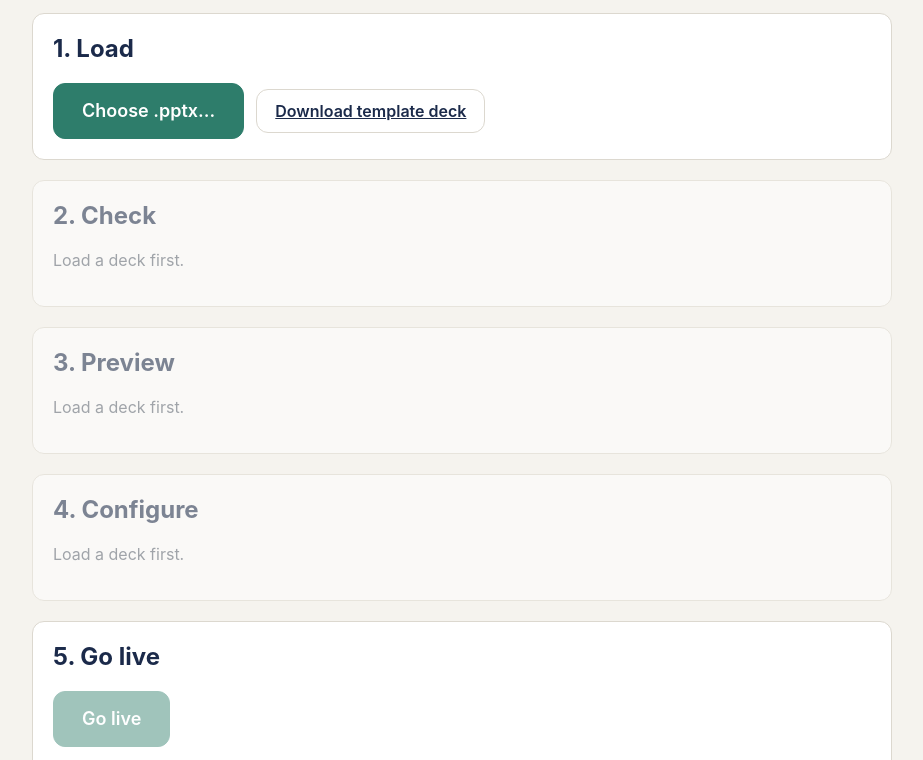
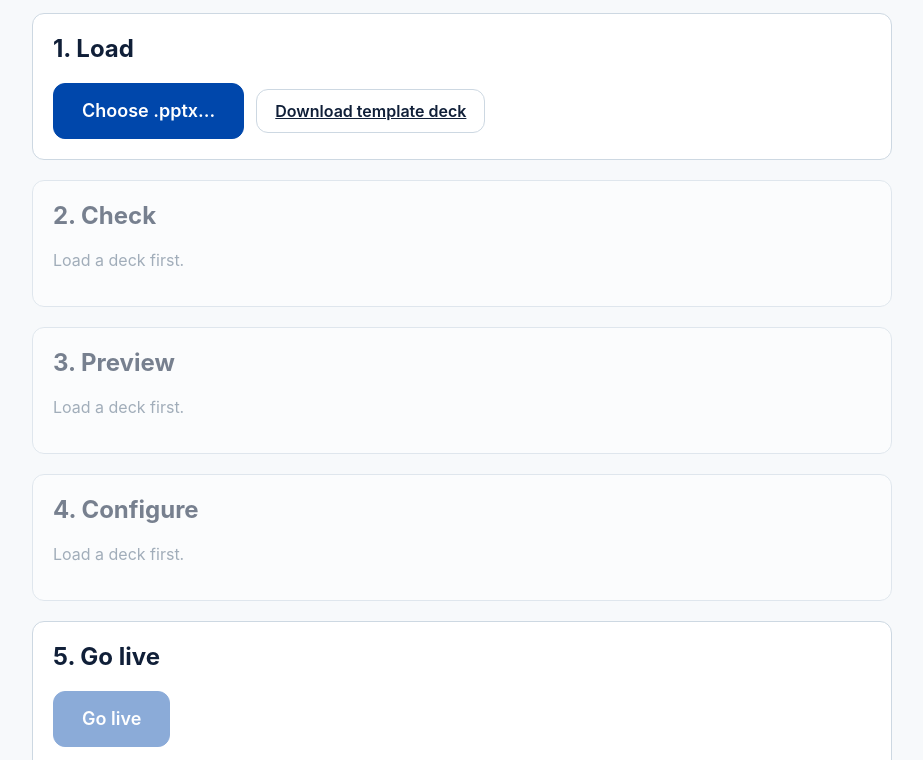
Before and after one commit to grahamlehr/stuPad, a website built with Vite: page index.html in a window 1280 px wide. Shown: the part 90-850 px from the top of the page, without its empty margins (178-1101 px from the left). Built offline with nearby package versions, Linux system fonts and the light colour scheme.

Commit message:
Apply cobalt/navy/sky colour scheme
Centralise UI colours in CSS custom properties, set PWA theme colour to
navy and retint the report heatmap to the cobalt accent.

Co-Authored-By: Claude Opus 5.5 <noreply@anthropic.com>

```diff
--- a/src/report/charts.ts
+++ b/src/report/charts.ts
@@ -405,8 +405,8 @@ export function drawHeatmapChart(
   for (const row of matrix) for (const v of row) max = Math.max(max, v);
   max = Math.max(1, max);
 
-  // base colour ramp from light to the first palette colour (blue-safe: use a fixed blue ramp)
-  const rampTo = { r: 0, g: 114, b: 178 }; // Okabe-Ito blue
+  // base colour ramp from light to the brand accent (cobalt blue, #0047AB)
+  const rampTo = { r: 0, g: 71, b: 171 };
 
   ctx.textAlign = 'right';
   ctx.textBaseline = 'middle';
--- a/src/styles.css
+++ b/src/styles.css
@@ -2,14 +2,18 @@
    Light theme with a dark-mode variant; large touch targets (>= 44pt) throughout. */
 
 :root {
-  --bg: #f5f3ee;
+  /* "Cobalt sky" palette: cobalt blue primary, navy for strong emphasis,
+     sky blue for secondary/hover accents, slate blue-grey for muted text/borders. */
+  --bg: #f7f9fb;
   --surface: #ffffff;
-  --text: #1b2a4a;
-  --text-muted: #5b6472;
-  --border: #dcd8cf;
-  --navy: #1b2a4a;
-  --accent: #2e7d6b;
+  --text: #101f38;
+  --text-muted: #5c7085;
+  --border: #cdd8e2;
+  --navy: #000080;
+  --accent: #0047ab;
   --accent-contrast: #ffffff;
+  --accent-secondary: #82c8e5;
+  --accent-secondary-contrast: #101f38;
   --danger: #b3261e;
   --danger-contrast: #ffffff;
   --warning-bg: #fff3cd;
@@ -23,11 +27,14 @@
 
 @media (prefers-color-scheme: dark) {
   :root {
-    --bg: #14181f;
-    --surface: #1e232c;
+    --bg: #0b1220;
+    --surface: #131c30;
     --text: #eef1f6;
-    --text-muted: #a3adbb;
-    --border: #333a46;
+    --text-muted: #a9b8c9;
+    --border: #2b3a52;
+    --accent: #4d82d6;
+    --accent-secondary: #82c8e5;
+    --accent-secondary-contrast: #0b1220;
     --warning-bg: #4a3a00;
     --warning-text: #ffdd7a;
     --error-bg: #4a201d;
@@ -229,7 +236,7 @@ a {
 }
 
 .preview-btn-outline {
-  border: 3px solid #ffce45;
+  border: 3px solid var(--accent-secondary);
   box-sizing: border-box;
   cursor: pointer;
   display: flex;
@@ -238,8 +245,8 @@ a {
 }
 
 .preview-btn-label {
-  background: #ffce45;
-  color: #1b2a4a;
+  background: var(--accent-secondary);
+  color: var(--accent-secondary-contrast);
   font-size: 22px;
   font-weight: 700;
   padding: 2px 8px;
--- a/vite.config.ts
+++ b/vite.config.ts
@@ -19,8 +19,8 @@ export default defineConfig({
         short_name: 'stuPad',
         display: 'fullscreen',
         orientation: 'landscape',
-        background_color: '#000000',
-        theme_color: '#000000',
+        background_color: '#000080',
+        theme_color: '#000080',
         start_url: base,
         scope: base,
         icons: [
```
